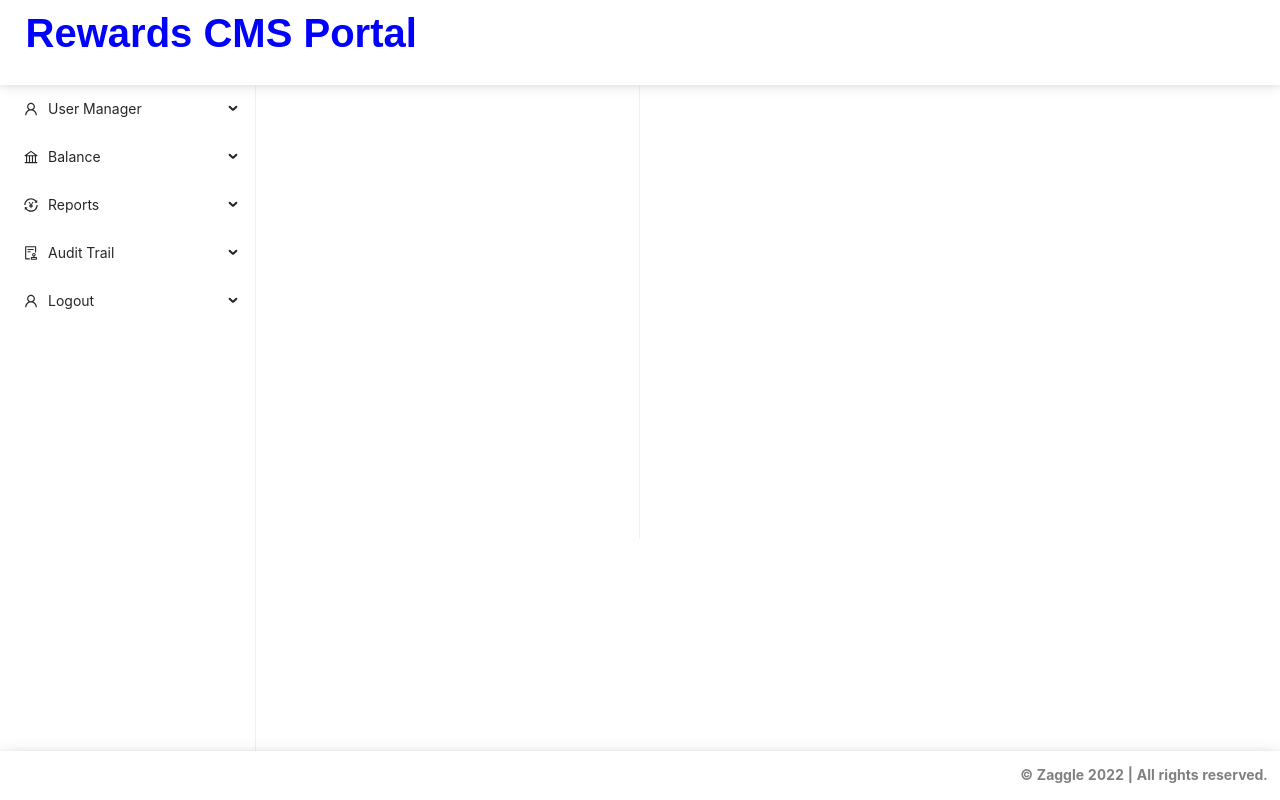
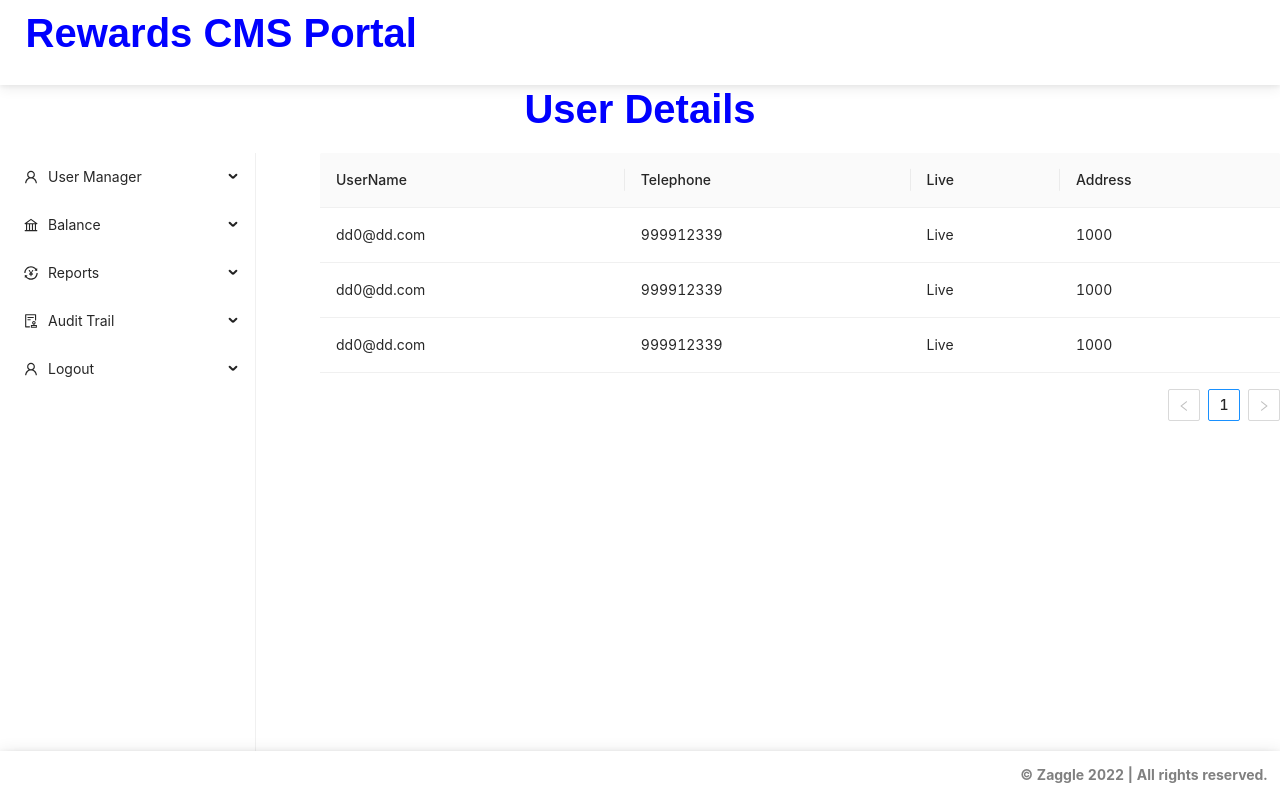
Before and after one commit to simplesanskar49/TSRTC, a React (Create React App) app: page /Viewuser in a window 1280 px wide. Shown: the top 800 px of the page. Built offline with nearby package versions, Linux system fonts and the light colour scheme.

Commit message:
viewuser

```diff
--- a/src/components/Checkbalance.js
+++ b/src/components/Checkbalance.js
@@ -62,7 +62,6 @@ const data = [
 function Balance() {
     return (
         <div>
-            <br></br> <br></br> <br></br> <br></br>
         <Row type="flex" align="top" justify="start">
             <Col xs ={24} sm={24} md={6} lg={6} xl={6}>
                 <SideNavbar />
@@ -72,7 +71,6 @@ function Balance() {
                     dataSource={data}
                     columns={columns}
                     />
-
             </Col>
         </Row></div>
 
--- a/src/components/Viewuser.js
+++ b/src/components/Viewuser.js
@@ -70,19 +70,14 @@ const data = [
 function Fetchbalance() {
 
     return (
-        <div className="createUser">
+        <div>
             <div>
                 <Navigation status={true} />
             </div>
             <Row type="flex" align="top" justify="start">
-                <Col xs={24} sm={24} md={6} lg={6} xl={6}>
-                    <SideNavbar />
-                </Col>
-
                 <Col xs={24} sm={24} md={24} lg={24} xl={24}>
 
                         <Form
-                            className="userMainForm"
                             labelCol={{ span: 4 }}
                             wrapperCol={{ span: 14 }}
                             layout="horizontal"
```
